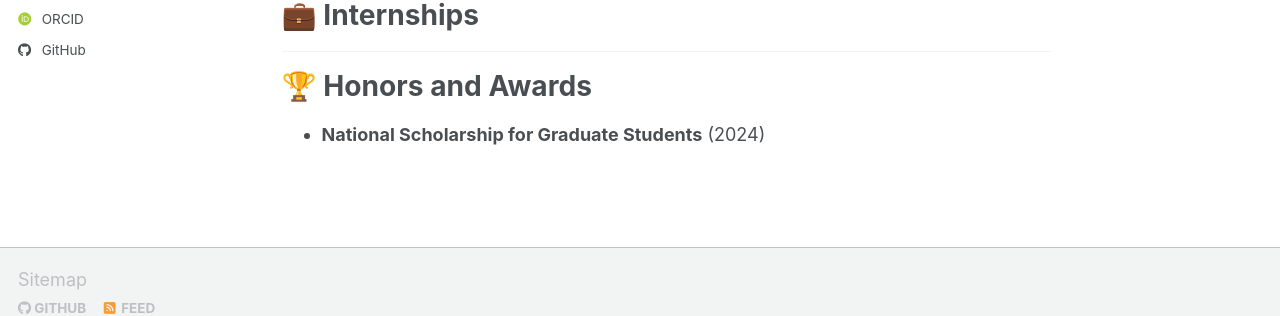
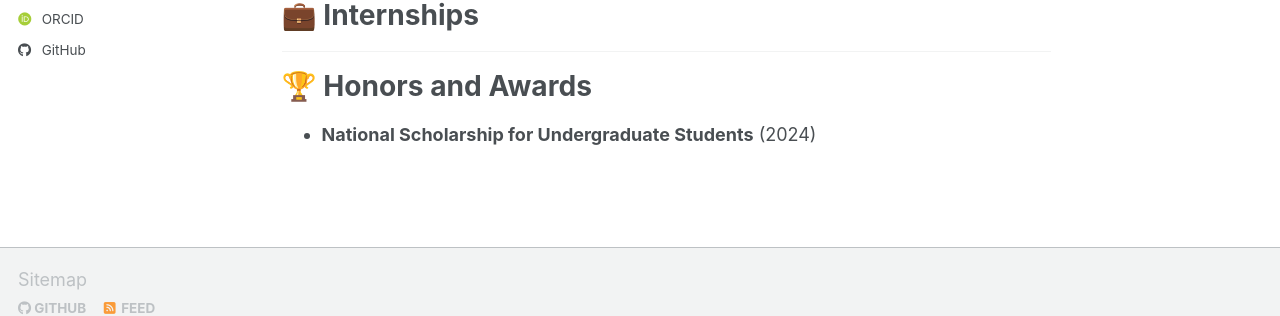
Before and after one commit to yogurt-lyn/yogurt-lyn.github.io, a Jekyll site: the page built from index.md, in a window 1280 px wide and 900 px high, scrolled down 661 px. Shown: the part 514-830 px from the top of the window. Built offline with Jekyll 4.4.1, drawn with Linux system fonts in a browser that asks for light colours; some web fonts are replaced; a script bundle is joined from its source files by our own code; library files that are not in the unit come from our copies.

Commit message:
Update index.md

```diff
--- a/index.md
+++ b/index.md
@@ -61,5 +61,5 @@ header:
 <h1 id="honors">🏆 Honors and Awards</h1>
 
 <ul>
-  <li><strong>National Scholarship for Graduate Students</strong> (2024)</li>
+  <li><strong>National Scholarship for Undergraduate Students</strong> (2024)</li>
 </ul>
```
